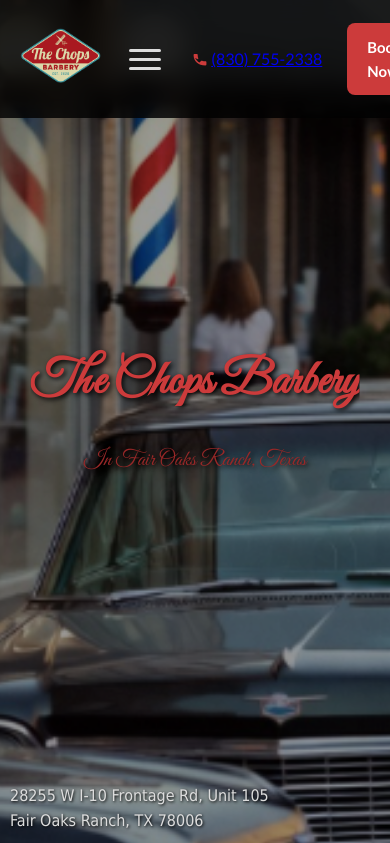
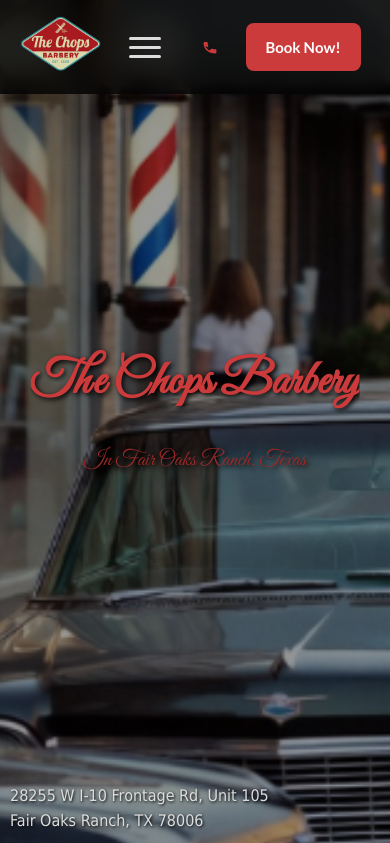
Before and after one commit to Drew2418/the-chopsbarbery, a Flask app: page / in a window 390 px wide. Shown: the top 843 px of the page. Run offline with Flask 3, Linux system fonts and the light colour scheme.

Commit message:
Fixing nav bar on mobile

```diff
--- a/templates/base.html
+++ b/templates/base.html
@@ -46,7 +46,7 @@
             <div class="nav-right">
                 <a href="tel:8307552338" class="phone">
                     <svg viewBox="0 0 24 24"><path d="M6.6,10.8c1.1,2.1,2.8,3.8,4.9,4.9l1.6-1.6c0.3-0.3,0.8-0.4,1.1-0.2c1.2,0.4,2.5,0.6,3.8,0.6 c0.6,0,1,0.5679,1,1v2.5c0,0.6-0.5,1-1,1C10,19,5,14,5,7.5C5,7,5.5,6.5,6,6.5H8.5c0.6,0,1,0.5,1,1c0,1.3,0.2,2.6,0.6,3.8 c0.1,0.4,0,0.8-0.2,1.1L6.6,10.8z"/></svg>
-                    (830) 755-2338
+                    <span class="phone-text">(830) 755-2338</span>
                 </a>
                 <a href="https://book.squareup.com/appointments/3ul10ylsvb3kl2/location/ZJ855P5BB5REF/services" target="_blank" class="book-btn">Book Now!</a>
             </div>
```
